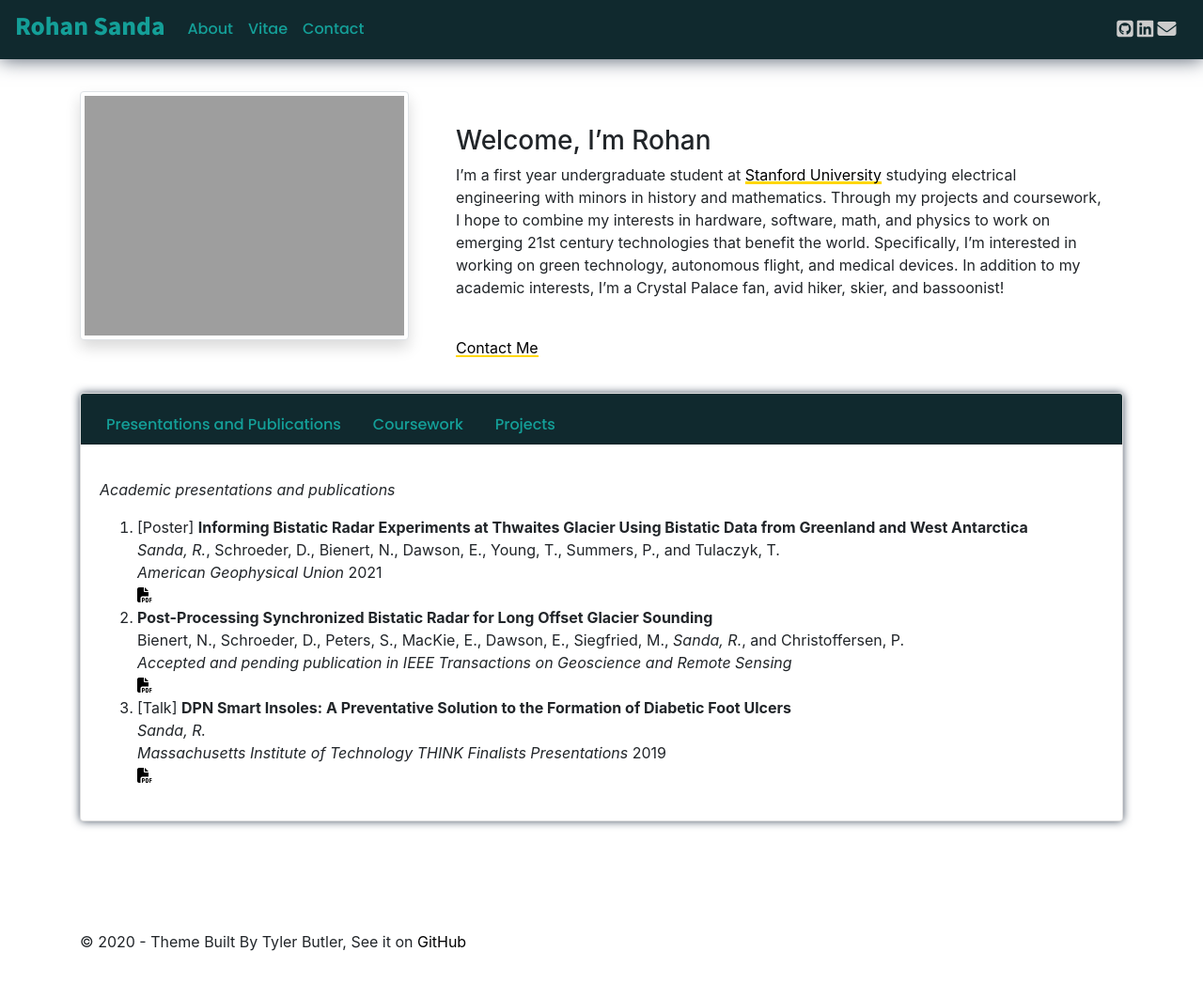
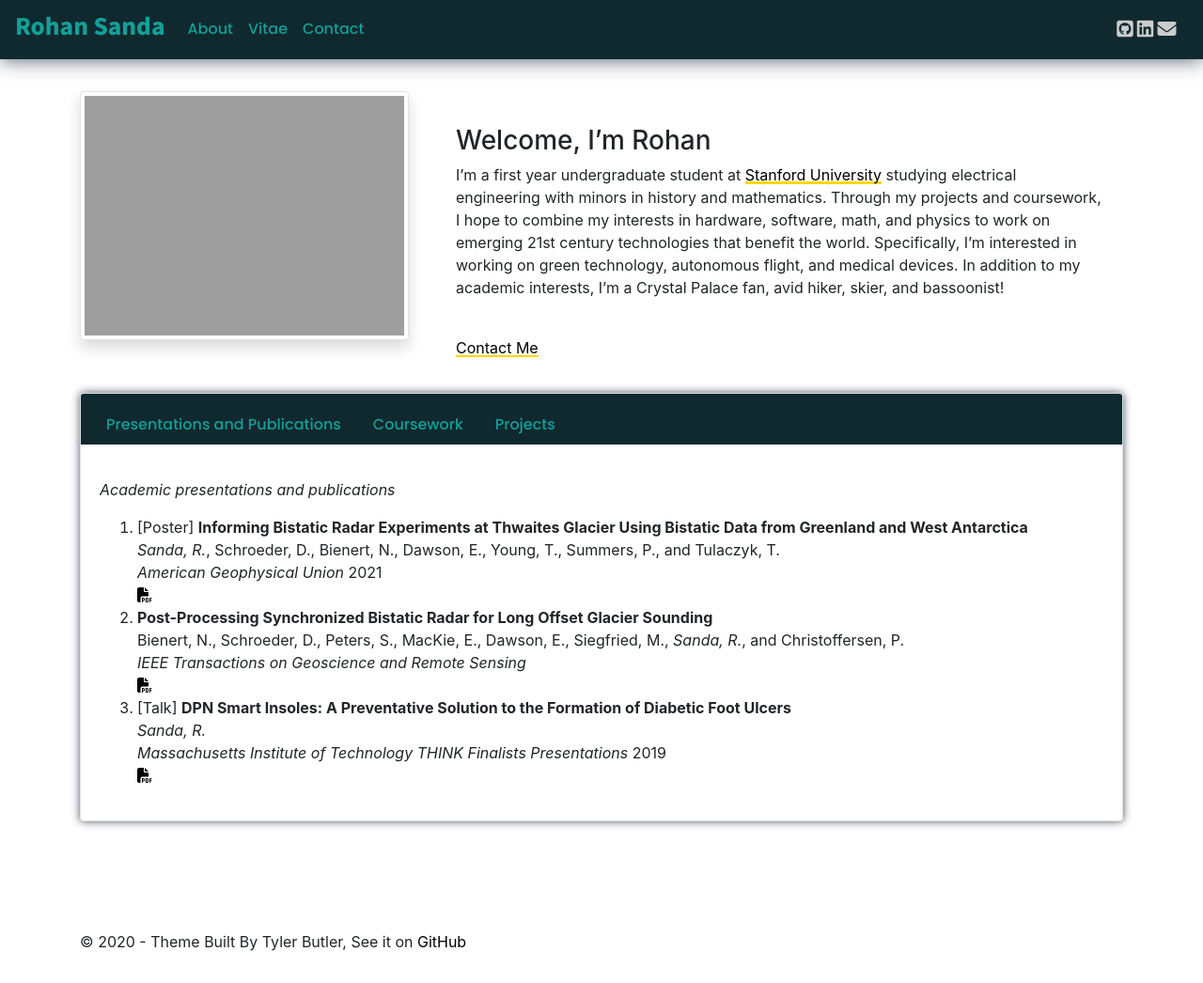
Before and after one commit to Treebeard7/Treebeard7.github.io, a Jekyll site: the page built from index.md, in a window 1280 px wide. Shown: the whole page at 94% size. Built offline with Jekyll 4.4.1, drawn with Linux system fonts in a browser that asks for light colours; nearby versions of some CDN libraries; comment, search, counter and statistics services are not loaded; our own code applies the rules of GitHub Pages for plain Markdown files.

Commit message:
update tag

```diff
--- a/_layouts/home.html
+++ b/_layouts/home.html
@@ -92,7 +92,7 @@ layout: default
                 <li>
                   <b>Post-Processing Synchronized Bistatic Radar for Long Offset Glacier Sounding</b> <br>
                   Bienert, N., Schroeder, D., Peters, S., MacKie, E., Dawson, E., Siegfried, M., <i>Sanda, R.</i>, and Christoffersen, P. <br>
-                  <i>Accepted and pending publication in IEEE Transactions on Geoscience and Remote Sensing</i> <br>
+                  <i>IEEE Transactions on Geoscience and Remote Sensing</i> <br>
                   <a href=http://dx.doi.org/10.1109/TGRS.2022.3147172>
                     <span>
                         <i class="fas fa-file-pdf"></i></a>
```
